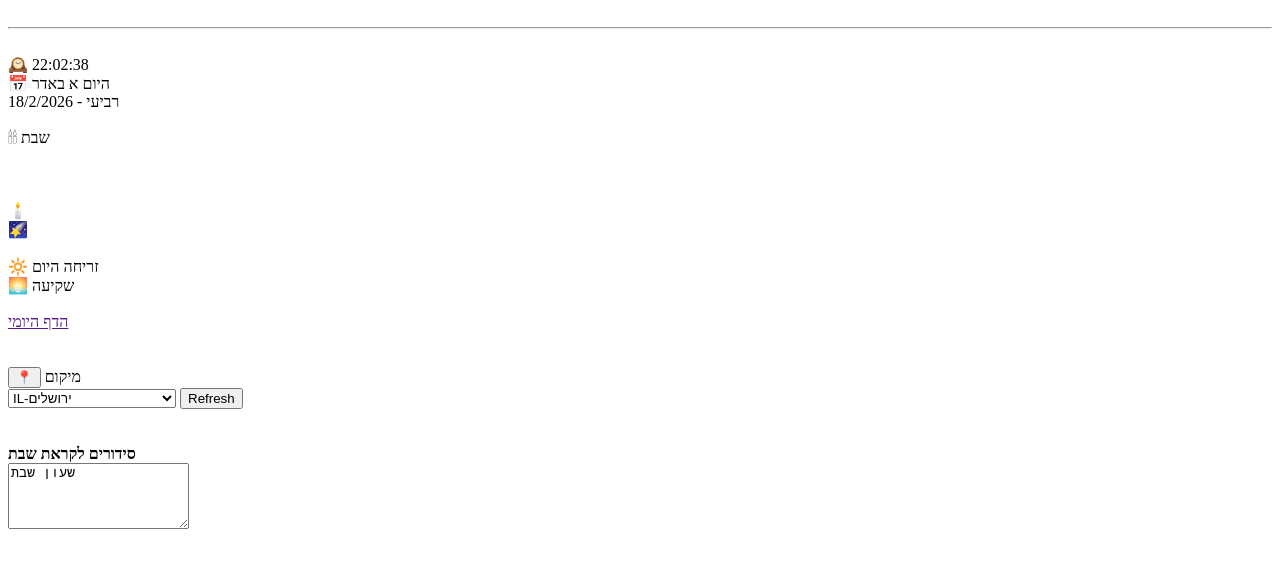
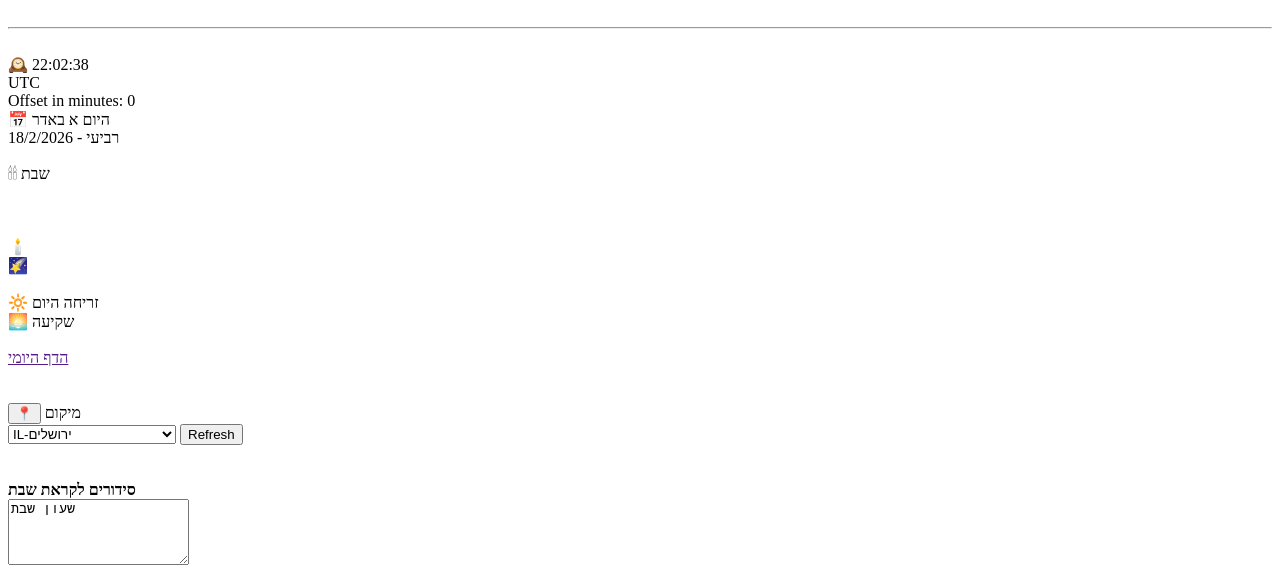
Before and after one commit to shahart/myquietwave, a plain HTML site: page docs/index.html in a window 1280 px wide. Shown: the part 297-874 px from the top of the page. Before the commit the page ends 838 px from the top, so only its background shows below. Drawn offline with Linux system fonts and the light colour scheme; no server answers.

Commit message:
Add current time zone

```diff
--- a/docs/index.html
+++ b/docs/index.html
@@ -283,7 +283,9 @@ Android App: <a href="https://play.google.com/store/apps/details?id=com.shaharta
         const minutes = now.getMinutes();
         const seconds = now.getSeconds();
         const formattedTime = `${hours.toString().padStart(2, '0')}:${minutes.toString().padStart(2, '0')}:${seconds.toString().padStart(2, '0')}`;
-        document.getElementById('clock').innerHTML = formattedTime;
+        document.getElementById('clock').innerHTML = formattedTime + "<br>" +
+            Intl.DateTimeFormat().resolvedOptions().timeZone + "<br>Offset in minutes: " +
+            new Date().getTimezoneOffset();
     }
 
     function no2gim(input) {
```
